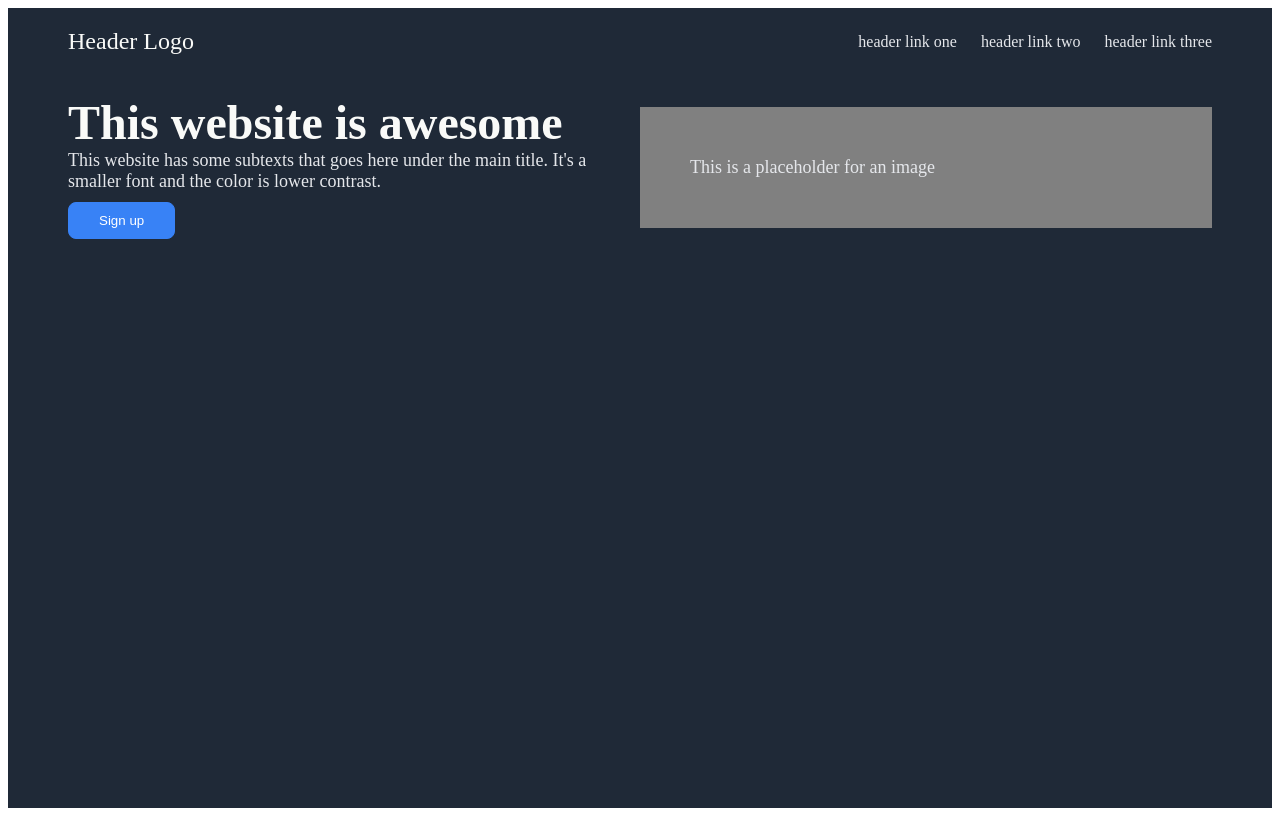
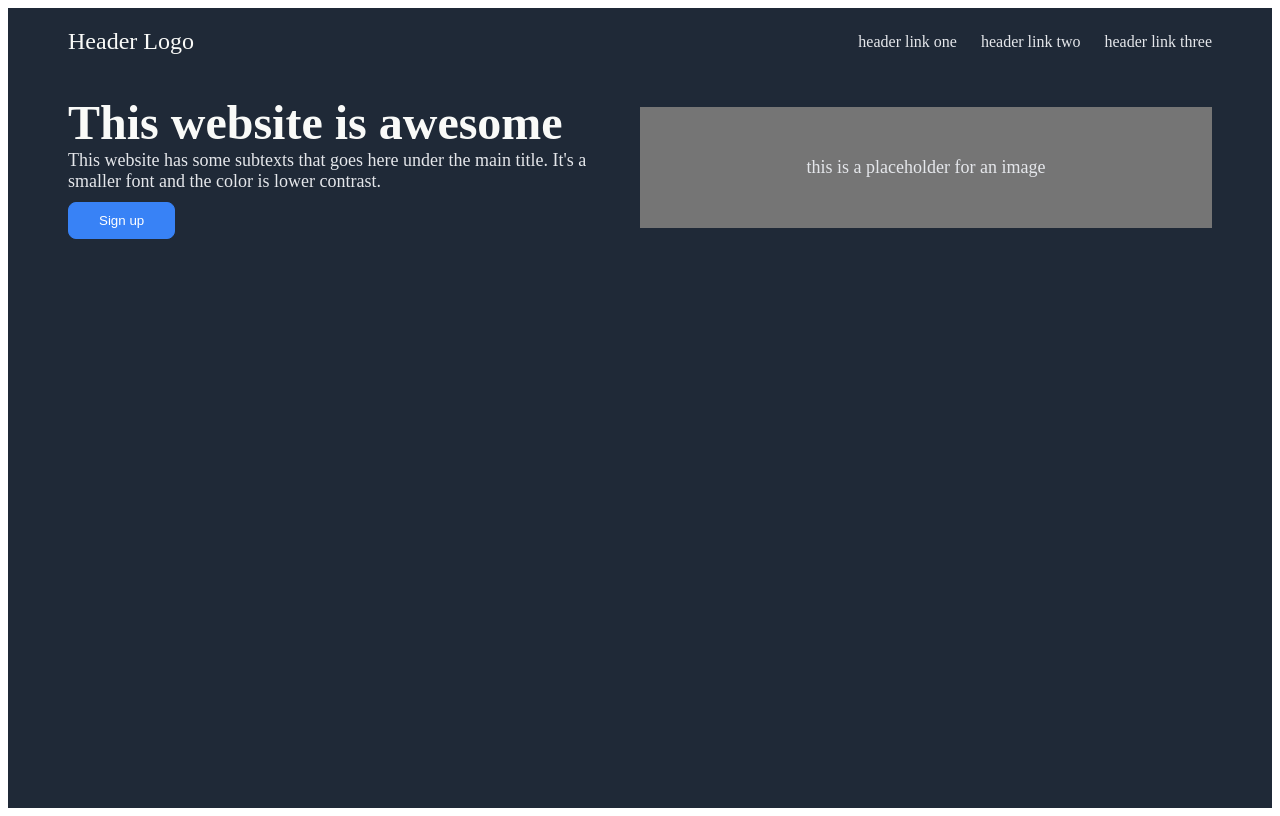
Before and after one commit to wenwen-dev/project-landing-page, a plain HTML site: page index.html in a window 1280 px wide. Drawn offline with Linux system fonts and the light colour scheme.

Commit message:
Fixed issues for header-and-hero section

```diff
--- a/index.html
+++ b/index.html
@@ -23,7 +23,7 @@
         <p>This website has some subtexts that goes here under the main title. It's a smaller font and the color is lower contrast.</p>
         <button>Sign up</button>
       </div>
-      <p class="right">This is a placeholder for an image</p>
+      <p class="right">this is a placeholder for an image</p>
     </div>
   </div>
   <div class="info"></div>
--- a/style.css
+++ b/style.css
@@ -37,9 +37,10 @@ body {
 }
 
 .right {
-  background-color: grey;
+  background-color: #757575;
   padding: 50px;
   width: 50%;
+  text-align: center;
 }
 
 
```
